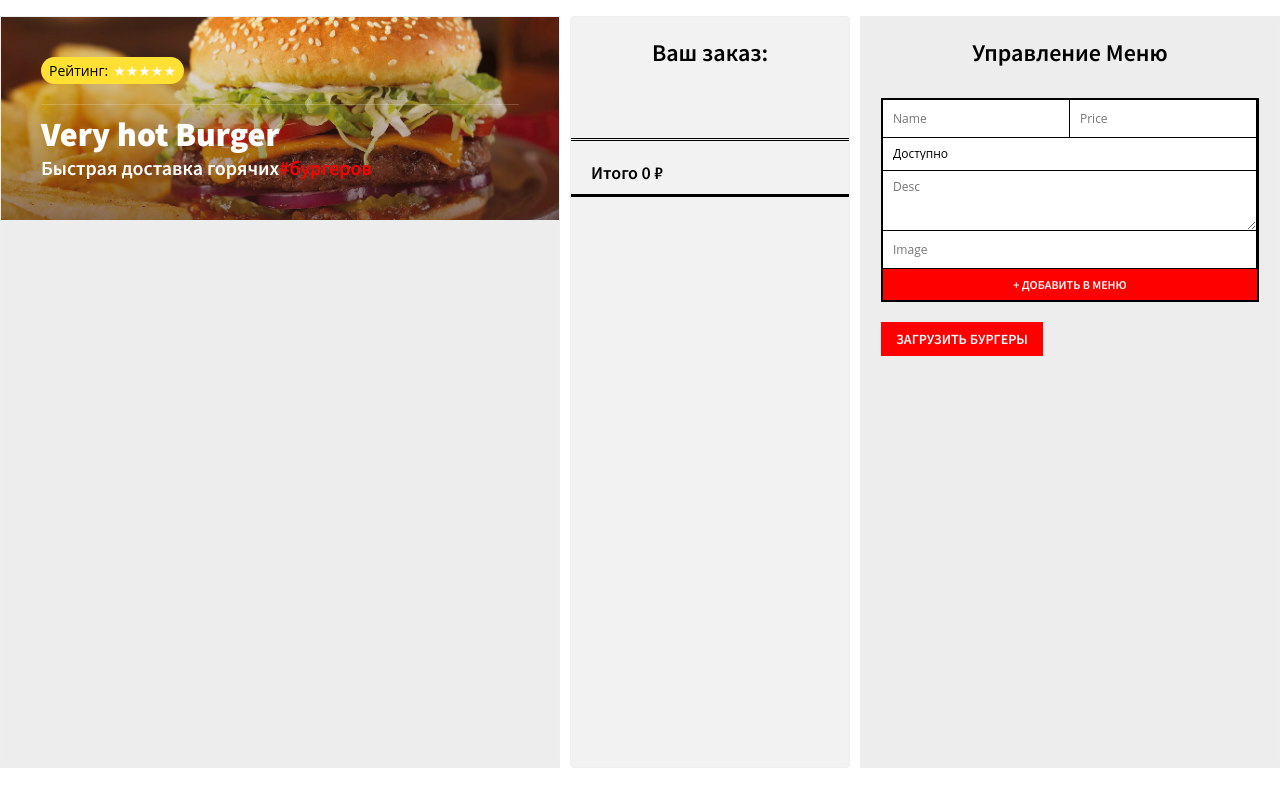
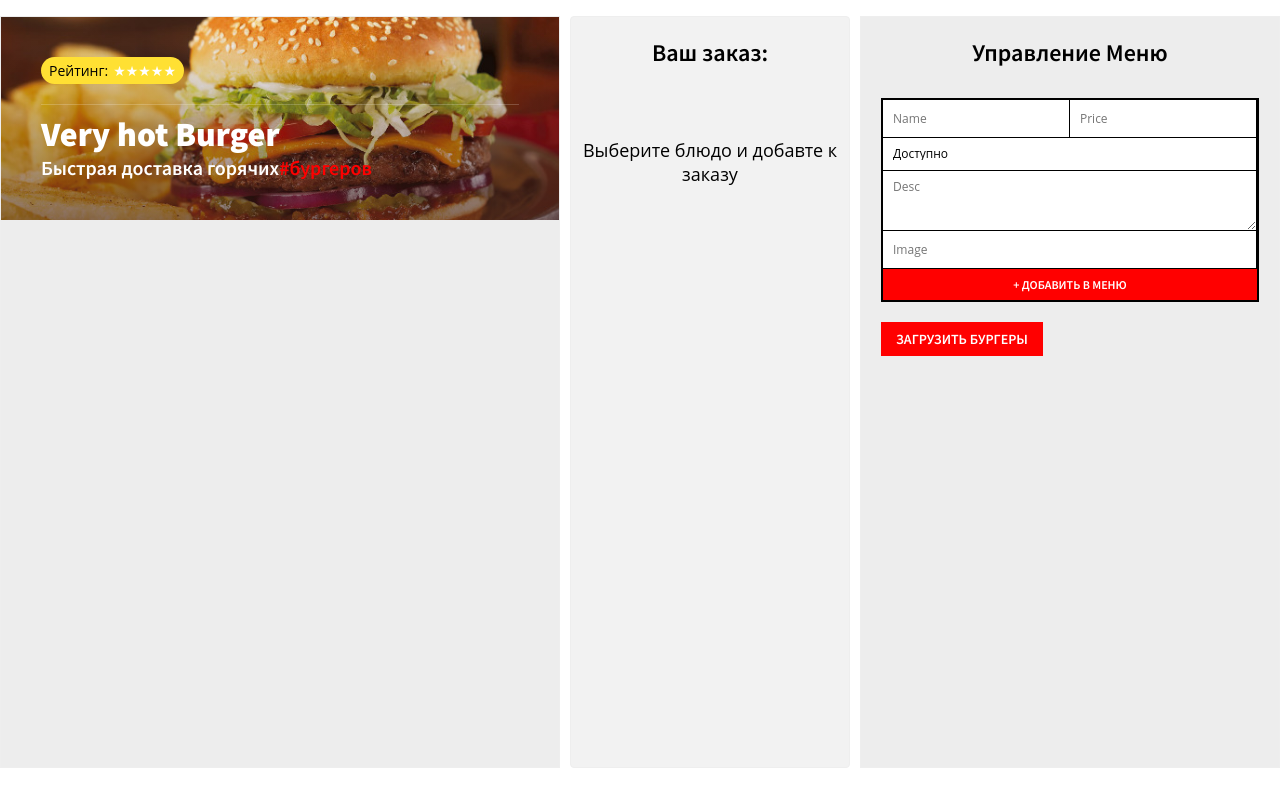
Before and after one commit to Belffegor/Restorante, a React (Create React App) app: page /restaurant/1 in a window 1280 px wide. Built offline with nearby package versions, Linux system fonts and the light colour scheme.

Commit message:
added Shipment.js and logical for shiping

```diff
--- a/src/Components/Order.js
+++ b/src/Components/Order.js
@@ -1,4 +1,5 @@
 import React from "react";
+import Shipment from "./Shipment";
 
 class Order extends React.Component {
   renderOrder = (key) => {
@@ -42,12 +43,13 @@
       <div className="order-wrap">
         <h2>Ваш заказ:</h2>
         <ul className="order">{orderIds.map(this.renderOrder)}</ul>
-
-        <div className="total">
-          <div className="total_wrap">
-            <div className="total_wrap-final">Итого {total} ₽ </div>
+        {total > 0 ? (
+          <Shipment total={total} />
+        ) : (
+          <div className="nothingSelected">
+            Выберите блюдо и добавте к заказу
           </div>
-        </div>
+        )}
       </div>
     );
   }
--- /dev/null
+++ b/src/Components/Shipment.js
@@ -0,0 +1,31 @@
+import React from "react";
+
+class Shipment extends React.Component {
+  render() {
+    const { total } = this.props;
+    const shipping = total > 0 && total < 500 ? 350 : 99;
+    const shippingNeon =
+      shipping === 99 ? (
+        <span className="font-effect-neon total_wrap-cheap">{shipping} ₽</span>
+      ) : (
+        <span>{shipping} ₽</span>
+      );
+    return (
+      <div className="total">
+        <div className="total_wrap">
+          <div>
+            <div> Доставка: {total > 0 ? shippingNeon : null}</div>
+            <div className="total_wrap-free">
+              {total < 500
+                ? `Закажите еще на ${500 - total} ₽ для доставки за 99 ₽`
+                : null}
+            </div>
+          </div>
+        </div>
+        <div className="total_wrap-final">Итого {total} ₽ </div>
+      </div>
+    );
+  }
+}
+
+export default Shipment;
```
